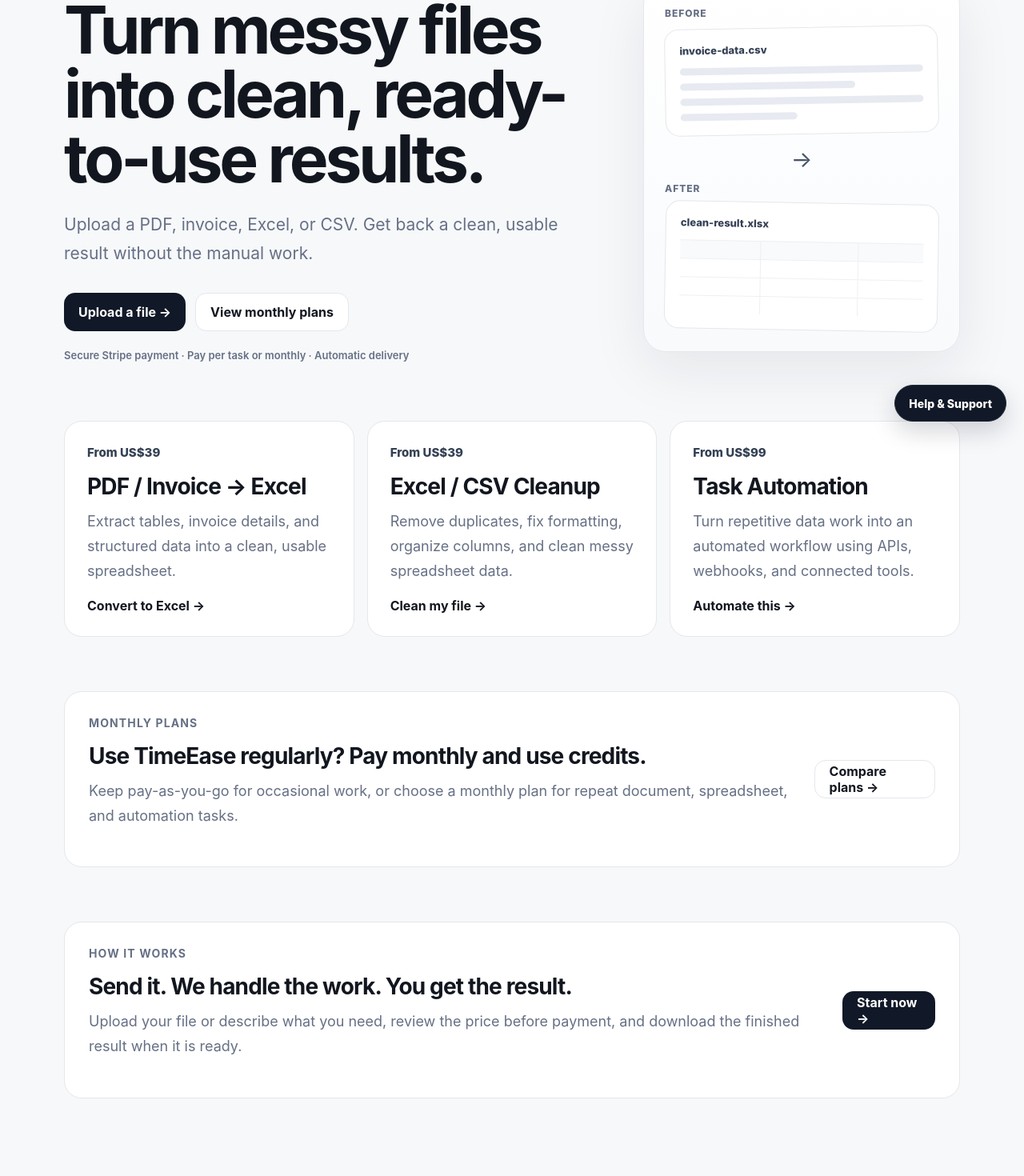
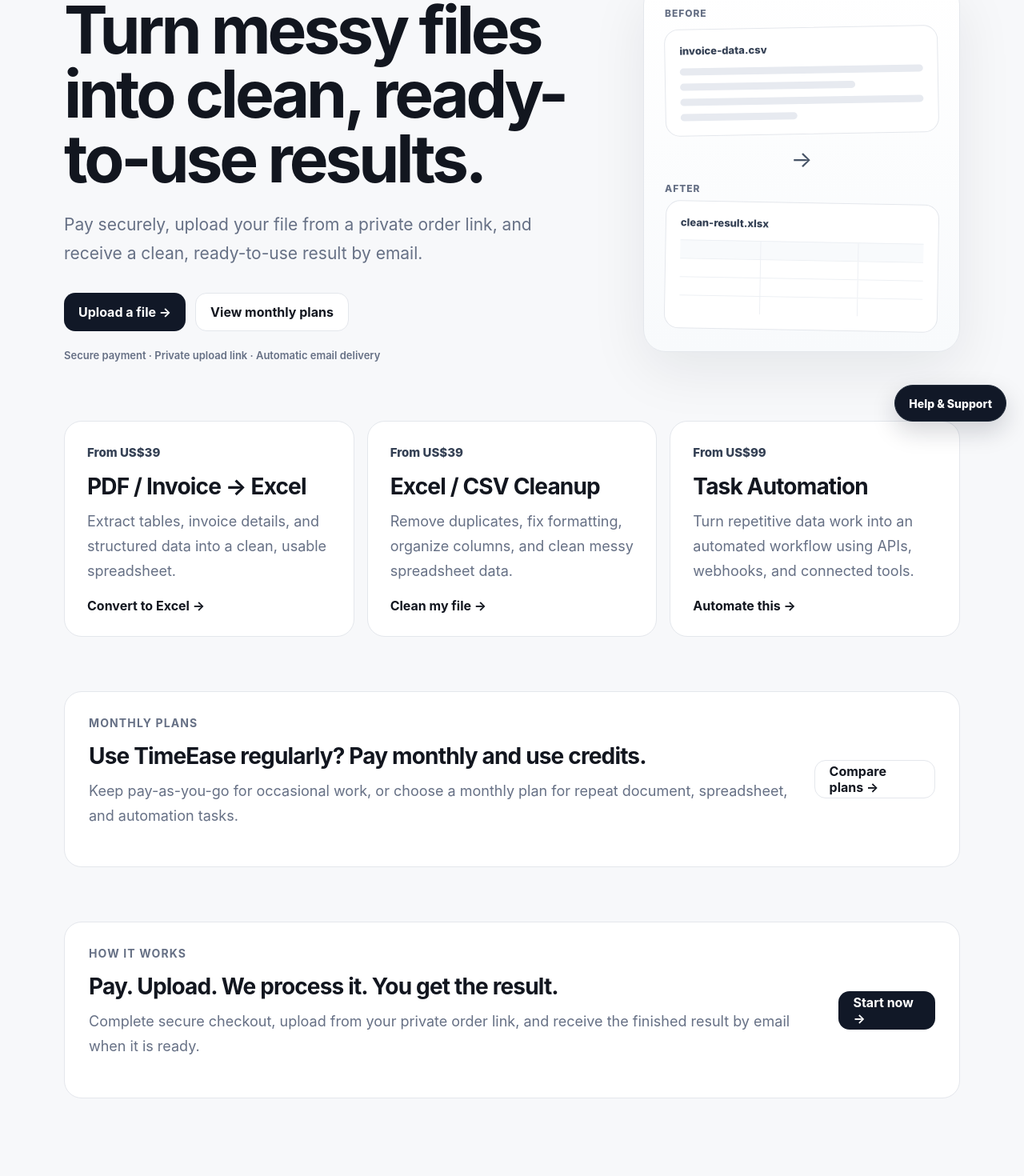
Before and after one commit to goplanetdigital/timeease-web, a Next.js app: page / in a window 1280 px wide. Shown: the part 251-1721 px from the top of the page at 80% size. Built offline with nearby package versions, Linux system fonts and the light colour scheme.

Commit message:
Align TimeEase homepage with live order flow

```diff
--- a/app/page.tsx
+++ b/app/page.tsx
@@ -8,8 +8,7 @@ export default function HomePage() {
           <div className="eyebrow">TimeEase</div>
           <h1>Turn messy files into clean, ready-to-use results.</h1>
           <p className="hero-copy">
-            Upload a PDF, invoice, Excel, or CSV. Get back a clean, usable result
-            without the manual work.
+            Pay securely, upload your file from a private order link, and receive a clean, ready-to-use result by email.
           </p>
 
           <div className="hero-actions">
@@ -22,7 +21,7 @@ export default function HomePage() {
           </div>
 
           <div className="trust-line">
-            Secure Stripe payment · Pay per task or monthly · Automatic delivery
+            Secure payment · Private upload link · Automatic email delivery
           </div>
         </div>
 
@@ -105,10 +104,9 @@ export default function HomePage() {
       <section className="cta-panel how-it-works">
         <div>
           <div className="eyebrow">How it works</div>
-          <h2>Send it. We handle the work. You get the result.</h2>
+          <h2>Pay. Upload. We process it. You get the result.</h2>
           <p>
-            Upload your file or describe what you need, review the price before
-            payment, and download the finished result when it is ready.
+            Complete secure checkout, upload from your private order link, and receive the finished result by email when it is ready.
           </p>
         </div>
 
```
